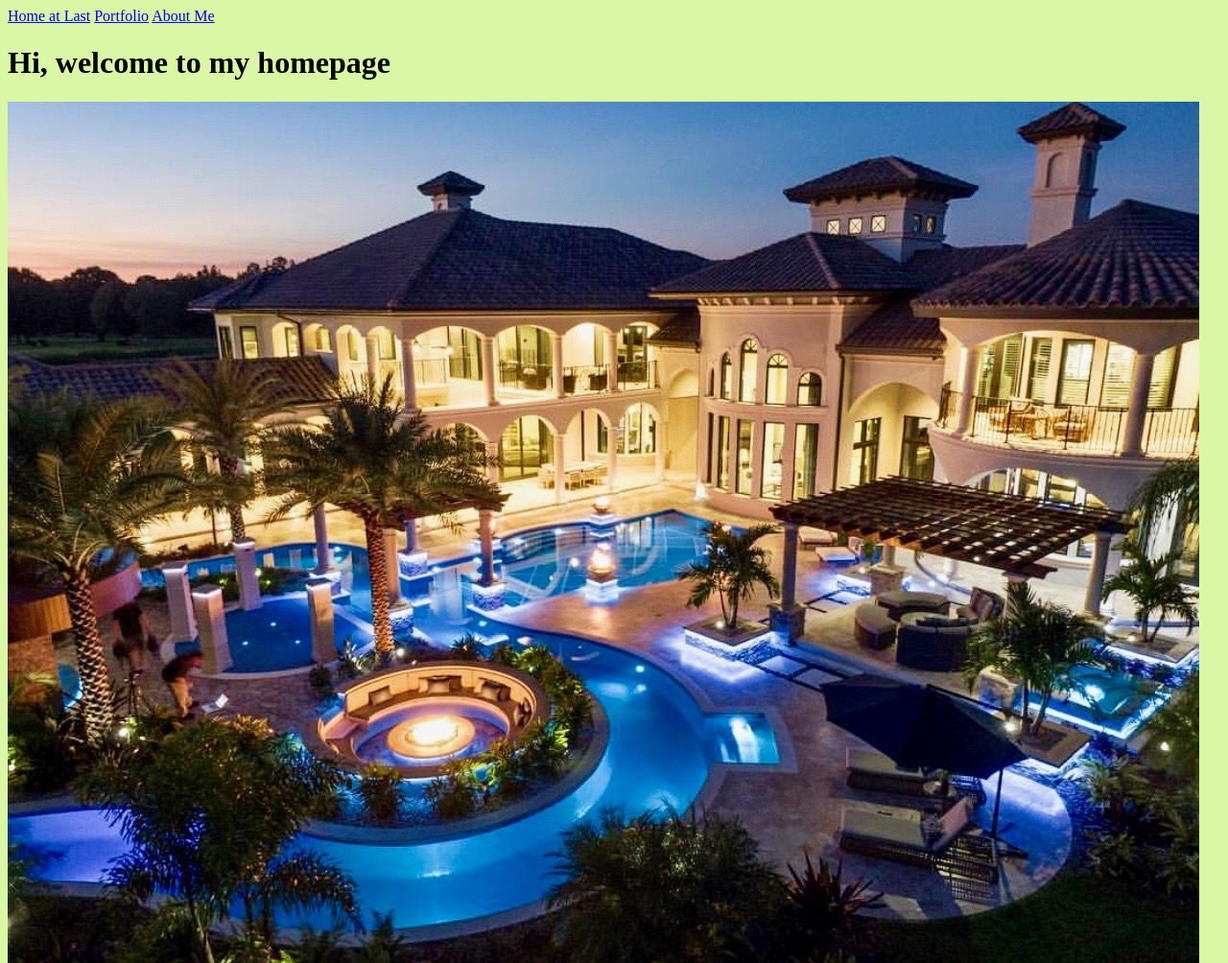
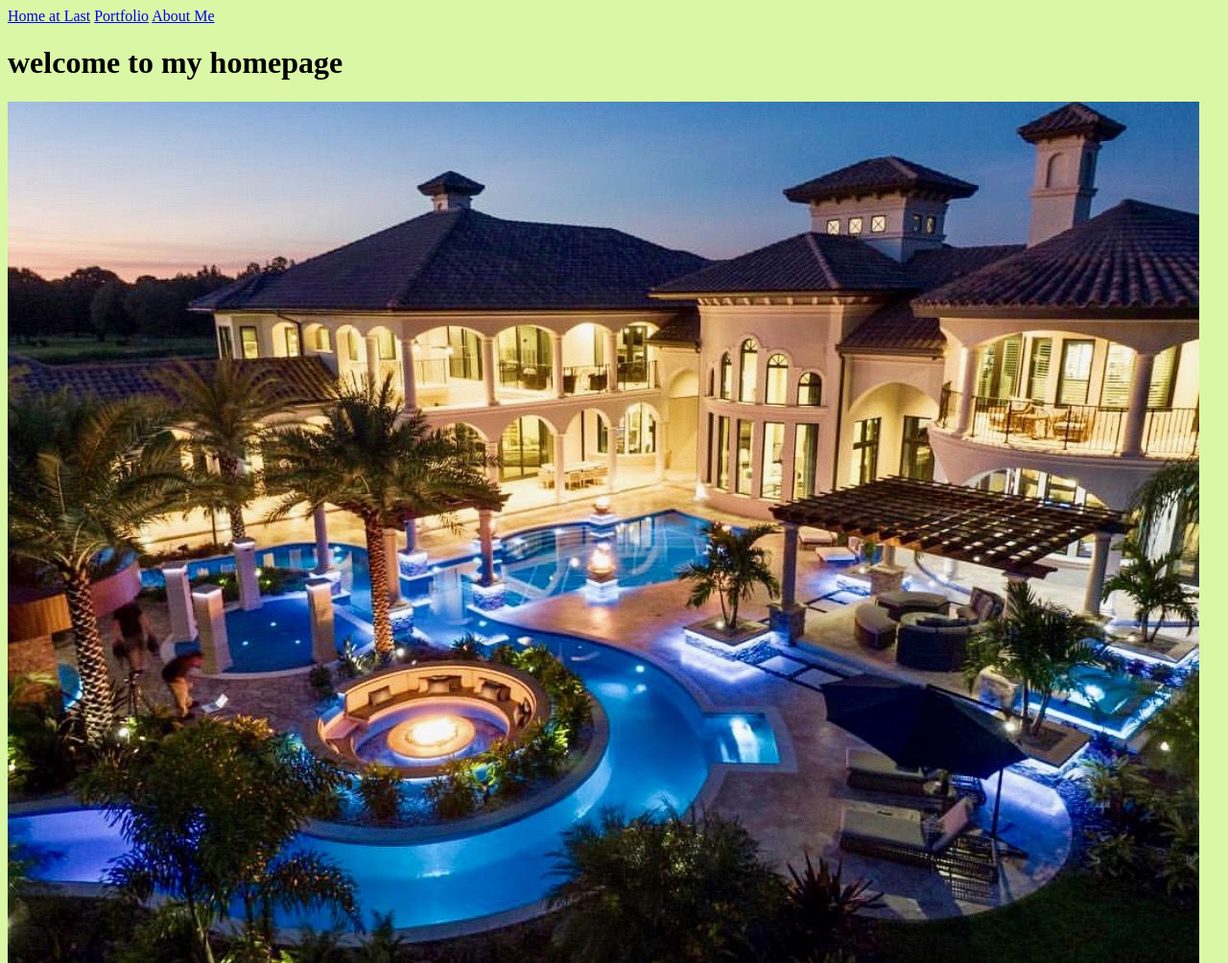
Before and after one commit to shravanic476/websitee, a plain HTML site: page index.html in a window 1280 px wide. Shown: the top 1004 px of the page at 96% size. Drawn offline with Linux system fonts and the light colour scheme.

Commit message:
Update index.html

```diff
--- a/index.html
+++ b/index.html
@@ -8,7 +8,7 @@
     <a href="index.html">Home at Last</a>
     <a href="portfolio.html">Portfolio</a>
     <a href="aboutme.html">About Me</a>
-    <h1>Hi, welcome to my homepage</h1>
+    <h1>welcome to my homepage</h1>
    <img src="dream.house.jpg" alt="Paris" class="center">
     <br>
     <br>
```
